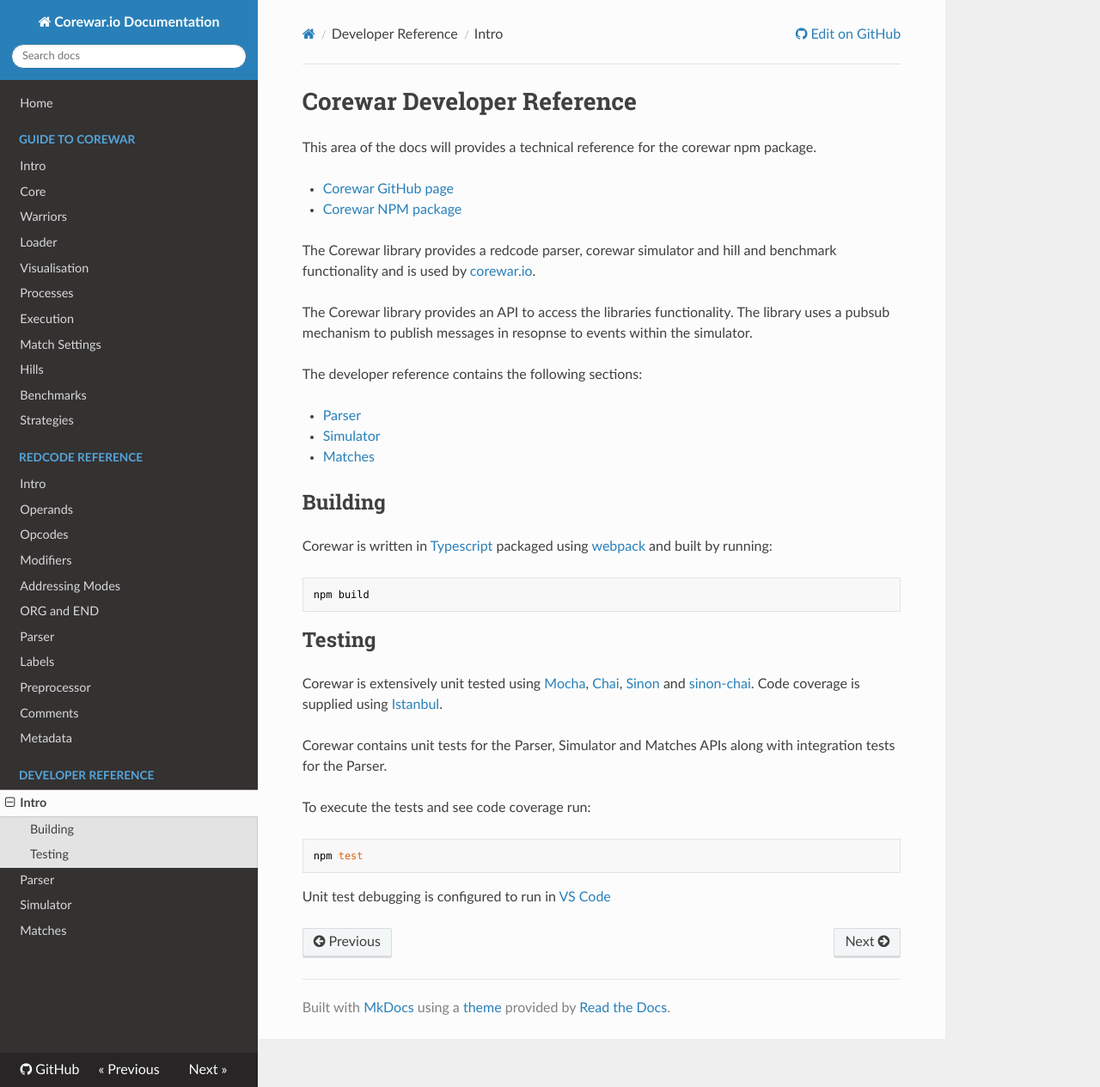
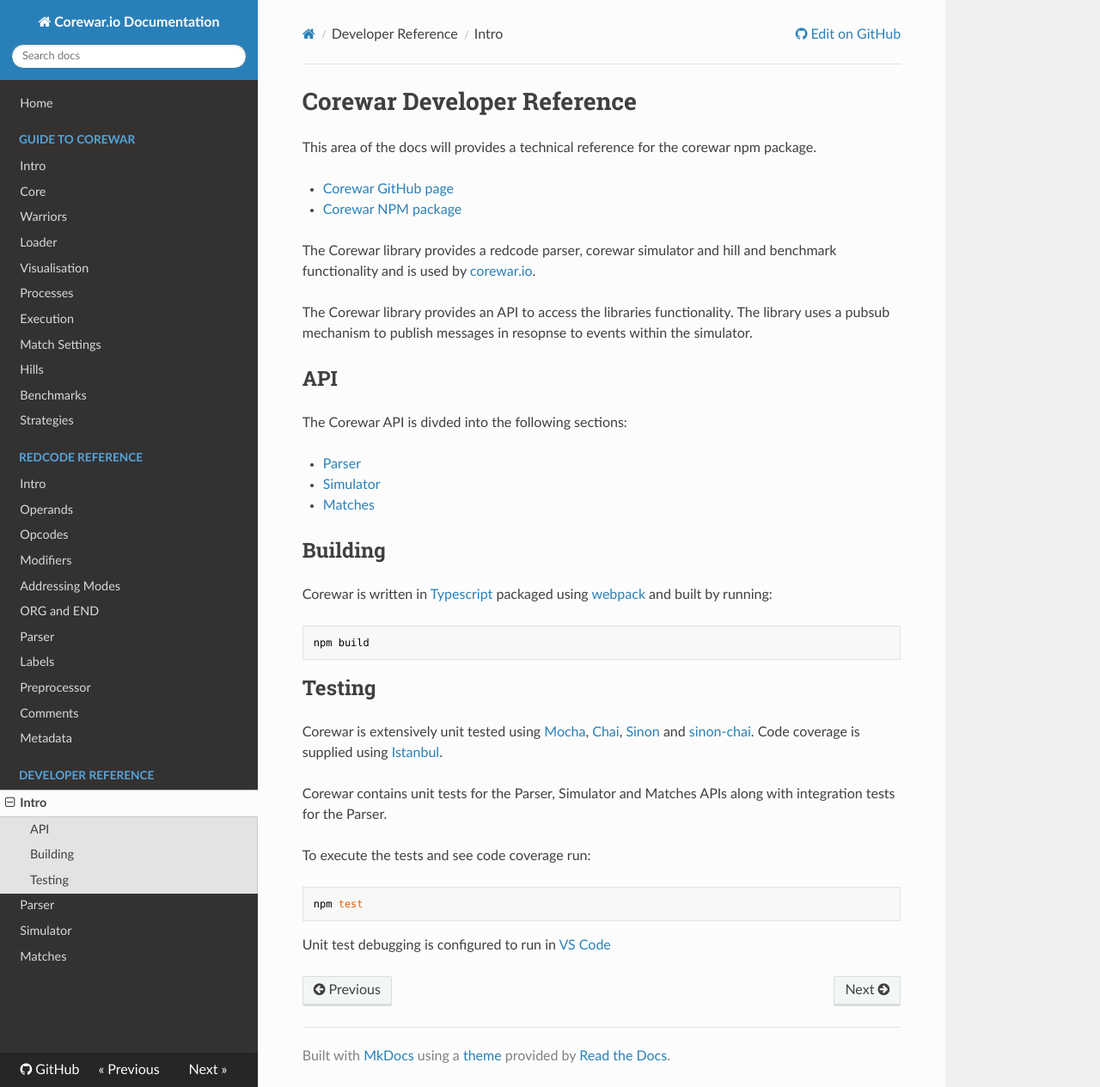
Before and after one commit to corewar/corewar.io, an MkDocs documentation site: the page built from docs/developer/index.md, in a window 1280 px wide and 1265 px high. Shown: the whole window at 86% size. Built offline with MkDocs 1.6.1, drawn with Linux system fonts in a browser that asks for light colours; nearby versions of some CDN libraries; old or Windows-style settings are respelled for this version of MkDocs.

Commit message:
developer index

```diff
--- a/docs/developer/index.md
+++ b/docs/developer/index.md
@@ -9,7 +9,9 @@ The Corewar library provides a redcode parser, corewar simulator and hill and be
 
 The Corewar library provides an API to access the libraries functionality. The library uses a pubsub mechanism to publish messages in resopnse to events within the simulator.
 
-The developer reference contains the following sections:
+## API
+
+The Corewar API is divded into the following sections:
 
 * [Parser](./parser)
 * [Simulator](./simulator)
```
